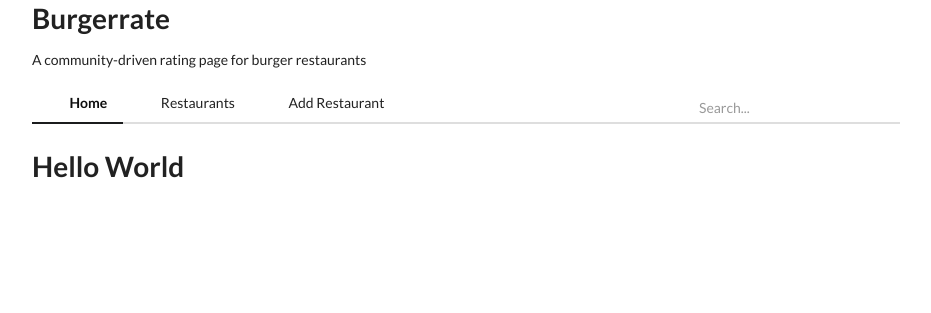
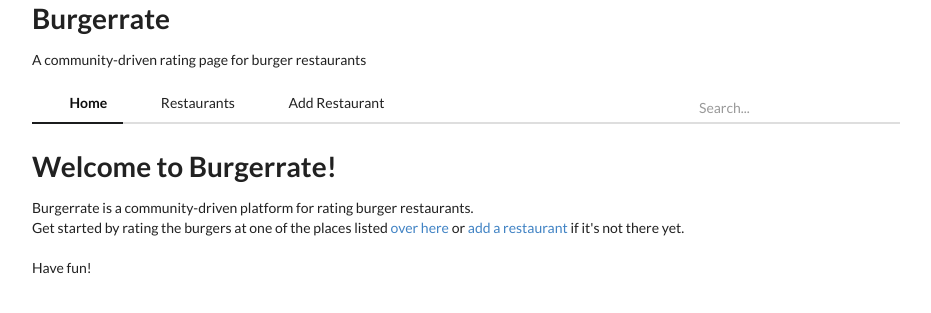
Before and after one commit to mu35li/burgerrate, a Flask app: page / in a window 1280 px wide. Shown: the top 313 px of the page, without its empty margins (174-1105 px from the left). Run offline with Flask 2, Linux system fonts and the light colour scheme; some libraries are stand-ins or nearby versions; some web fonts are replaced.

Commit message:
Change default text of index page to smth more meaningful

```diff
--- a/burgerrate/templates/index.html
+++ b/burgerrate/templates/index.html
@@ -2,5 +2,8 @@
 {% set activePage = "index" %}
 {% block title %}Welcome{% endblock %}
 {% block body %}
-<h1>Hello World</h1>
+<h1>Welcome to Burgerrate!</h1>
+<p>Burgerrate is a community-driven platform for rating burger restaurants.<br>
+Get started by rating the burgers at one of the places listed <a href="{{url_for('listRestaurants')}}"> over here</a> or <a href="{{url_for('newRestaurant')}}">add a restaurant</a> if it's not there yet. <br><br>
+Have fun!</p>
 {% endblock %}
```
